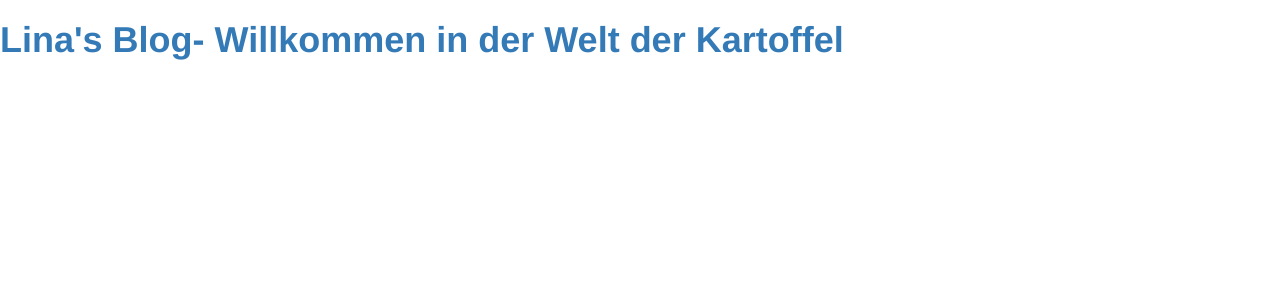
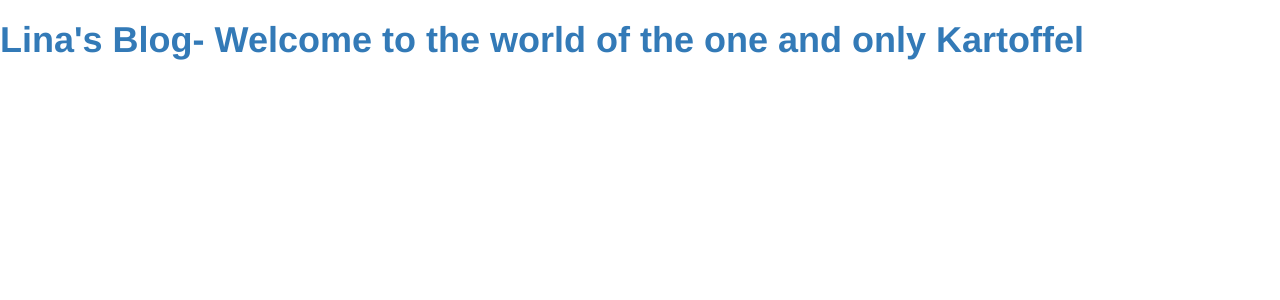
Before and after one commit to caochpotata/my-first-blog, a Django app: page / in a window 1280 px wide. Shown: the top 300 px of the page. Run offline with Django 3.2, Linux system fonts and the light colour scheme; data that the repository does not hold is empty; some libraries are stand-ins or nearby versions.

Commit message:
translation done owo

```diff
--- a/blog/templates/blog/post_list.html
+++ b/blog/templates/blog/post_list.html
@@ -6,7 +6,7 @@
     </head>
     <body>
       <div>
-          <h1><b><a href="/">Lina's Blog- Willkommen in der Welt der Kartoffel</a></b></h1>
+          <h1><b><a href="/">Lina's Blog- Welcome to the world of the one and only Kartoffel</a></b></h1>
       </div>
 
       {% for post in posts %}
```
